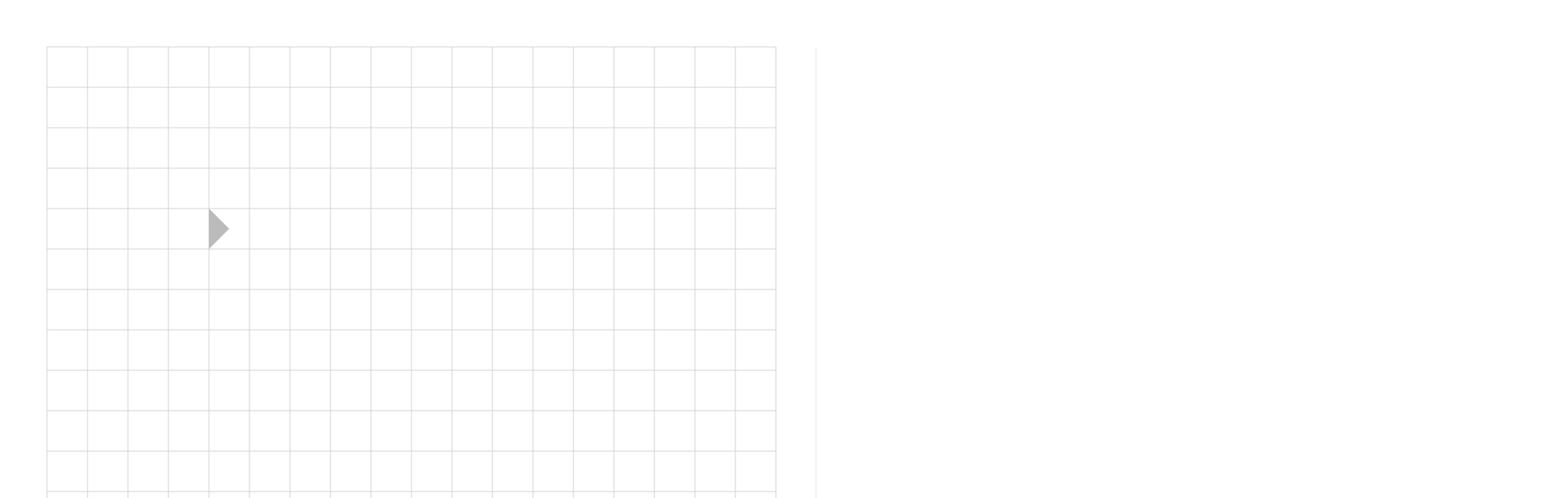
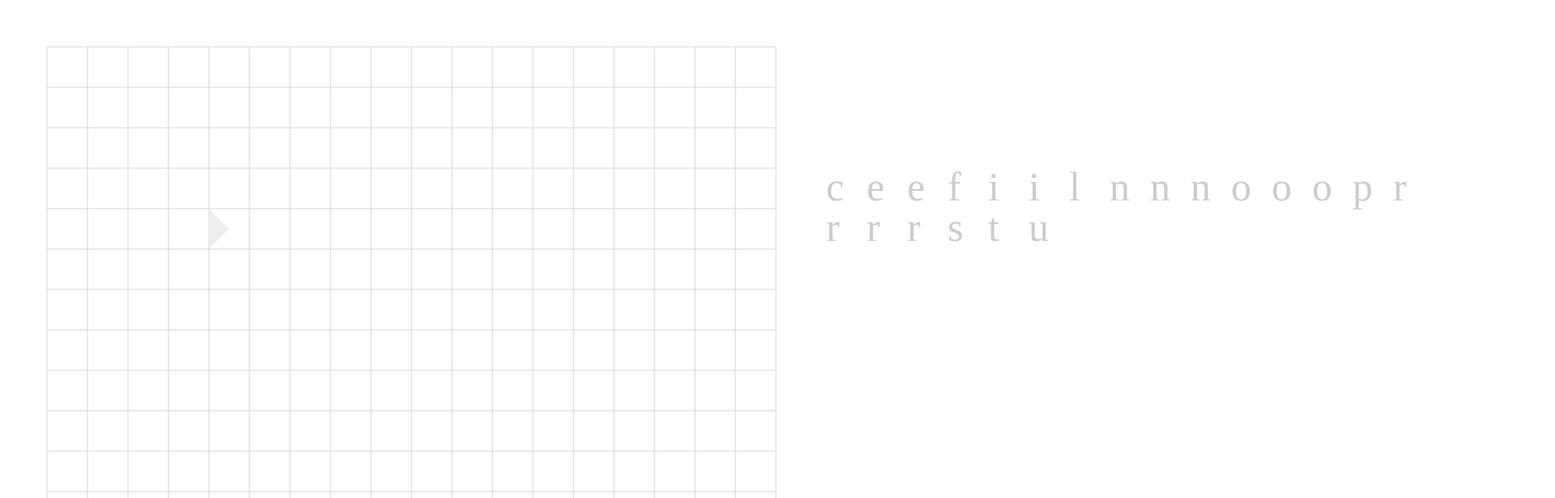
Before and after one commit to slaphappybee/bananagrams, a plain HTML site: page index.html in a window 1280 px wide. Shown: the top 616 px of the page at 81% size, 1920 px wide, since content can reach past the window. Drawn offline with Linux system fonts and the light colour scheme.

Commit message:
Add a bunch of features

```diff
--- a/bananagrams.js
+++ b/bananagrams.js
@@ -1,4 +1,23 @@
-let dictionary = ["sheet", "plug", "pen", "arrow", "drive", "ocular", "sounds"];
+let dictionary = ["sheet", "plug", "pen", "arrow", "drive", "ocular", "sounds"];  // unused
+let frequencies = {a: 13, b: 3, c: 3, d: 6, e: 18, f:3, g:4, h:3, i:12, j:2, k:2, l:5, m:3, n:8, o:11, p:3, q:2, r:9, s:6, t:9, u:6, v:3, w:3, x:2, y:3, z:2};
+
+// KFY from SO
+function shuffleArray(array) {
+    for(let i = array.length - 1; i > 0; i--) {
+        const j = Math.floor(Math.random() * (i + 1));
+        [array[i], array[j]] = [array[j], array[i]];
+    }
+}
+
+function solitaire() {
+    var letters = new Array();
+    for(var letter in frequencies) {
+        letters.push(Array(frequencies[letter]).fill(letter));
+    }
+    letters = letters.flat();
+    shuffleArray(letters);
+    return letters.slice(0, 21).sort();
+}
 
 class TileState {
     constructor(position, char, valid) {
@@ -13,6 +32,25 @@ class AnchorState {
         this.position = position;
         this.direction = direction;
         this.highlighted = highlighted;
+    }
+}
+
+class DeckState {
+    constructor(letters) {
+        this.letters = letters;
+    }
+
+    hasLetter(letter) {
+        return this.letters.indexOf(letter) !== -1;
+    }
+
+    addLetter(letter) {
+        this.letters = this.letters.concat([letter]).sort();
+    }
+
+    removeLetter(letter) {
+        let letterIndex = this.letters.indexOf(letter);
+        this.letters = this.letters.slice(0, letterIndex).concat(this.letters.slice(letterIndex + 1, this.letters.size));
     }
 }
 
@@ -75,10 +113,11 @@ class IntVector2 {
 }
 
 class CanvasDisplay {
-    constructor(canvas, boardState) {
+    constructor(canvas, boardState, deckState) {
         this.canvas = canvas;
         this.ctx = this.canvas.getContext("2d");
         this.boardState = boardState;
+        this.deckState = deckState;
         this.cursorHighlight = null;
 
         self = this;
@@ -89,16 +128,30 @@ class CanvasDisplay {
     }
 
     handleCanvasClick(e) {
-        this.boardState.cursorPosition = new IntVector2(0, 0);
+        let position = this.translateMouseCoordinates(e.offsetX, e.offsetY).add(new IntVector2(4, 4).multiply(-1));
+        this.boardState.cursorPosition = position;
+        if(this.boardState.anchors.has(JSON.stringify(position))) {
+            this.boardState.cursorDirection = this.boardState.anchors.get(JSON.stringify(position)).direction;
+        } else {
+            this.boardState.cursorDirection = new IntVector2(1, 0);
+        }
         this.redraw();
     }
 
     handleCanvasKeydown(e) {
-        this.boardState.setTile(this.boardState.cursorPosition, new TileState(this.boardState.cursorPosition, e.key, true));
-        this.boardState.cursorPosition = this.boardState.cursorPosition.add(new IntVector2(1, 0));
-        this.boardState.validateWords();
-        this.boardState.generateAnchors();
-        this.redraw();
+        if(this.deckState.hasLetter(e.key)) {
+            this.deckState.removeLetter(e.key);
+            let currentTile = this.boardState.getTile(this.boardState.cursorPosition);
+            if(currentTile) {
+                this.deckState.addLetter(currentTile.char);
+            }
+
+            this.boardState.setTile(this.boardState.cursorPosition, new TileState(this.boardState.cursorPosition, e.key, true));
+            this.boardState.cursorPosition = this.boardState.cursorPosition.add(this.boardState.cursorDirection);
+            this.boardState.validateWords();
+            this.boardState.generateAnchors();
+            this.redraw();
+        }
     }
 
     translateMouseCoordinates(x, y) {
@@ -123,10 +176,11 @@ class CanvasDisplay {
         } else {
             this.drawAnchors();
         }
+        this.drawDeck();
     }
 
     drawGrid() {
-        for (var i = 0; i < 20; ++i) {
+        for (var i = 0; i < 19; ++i) {
             this.ctx.strokeStyle = "#cccccc";
             this.ctx.lineWidth = 0.5;
             this.ctx.beginPath();
@@ -135,7 +189,7 @@ class CanvasDisplay {
             this.ctx.closePath();
             this.ctx.stroke();
         }
-        for (var i = 0; i < 20; ++i) {
+        for (var i = 0; i < 19; ++i) {
             this.ctx.strokeStyle = "#cccccc";
             this.ctx.lineWidth = 0.5;
             this.ctx.beginPath();
@@ -143,6 +197,22 @@ class CanvasDisplay {
             this.ctx.lineTo(50 * (1 + i), 950);
             this.ctx.closePath();
             this.ctx.stroke();
+        }
+    }
+
+    drawDeck() {
+        var xPos = 0;
+        var yPos = 0;
+        for (var char of this.deckState.letters) {
+            var textXY = new IntVector2(12, 40).add(new IntVector2(1000, 200)).add(new IntVector2(xPos, yPos));
+            this.ctx.font = '50px serif';
+            this.ctx.fillStyle = "#cccccc";
+            this.ctx.fillText(char, textXY.x, textXY.y);
+            xPos += 50;
+            if(xPos > 700) {
+                xPos = 0;
+                yPos += 50;
+            }
         }
     }
 
@@ -175,7 +245,7 @@ class CanvasDisplay {
     }
 
     drawAnchor(position, direction, highlighted) {
-        var fillStyle = highlighted ? "#999999" : "#bbbbbb";
+        var fillStyle = highlighted ? "#999999" : "#eeeeee";
 
         if(direction.x == 1 && direction.y == 0) {
             var [baseX, baseY] = [250 + position.x * 50, 250 + position.y * 50];
@@ -215,7 +285,9 @@ class CanvasDisplay {
 
 function setupGame(canvas){
     var boardState = new BoardState();
-    var boardDisplay = new CanvasDisplay(canvas, boardState);
+    var deckState = new DeckState(solitaire());
+    var boardDisplay = new CanvasDisplay(canvas, boardState, deckState);
+
 
     boardDisplay.redraw();
 };
--- a/index.html
+++ b/index.html
@@ -11,6 +11,6 @@
         </script>
     </head>
     <body>
-        <canvas id='canvas' width=1000 height=1000></canvas>
+        <canvas id='canvas' width=2000 height=1000></canvas>
     </body>
 </html>
```
